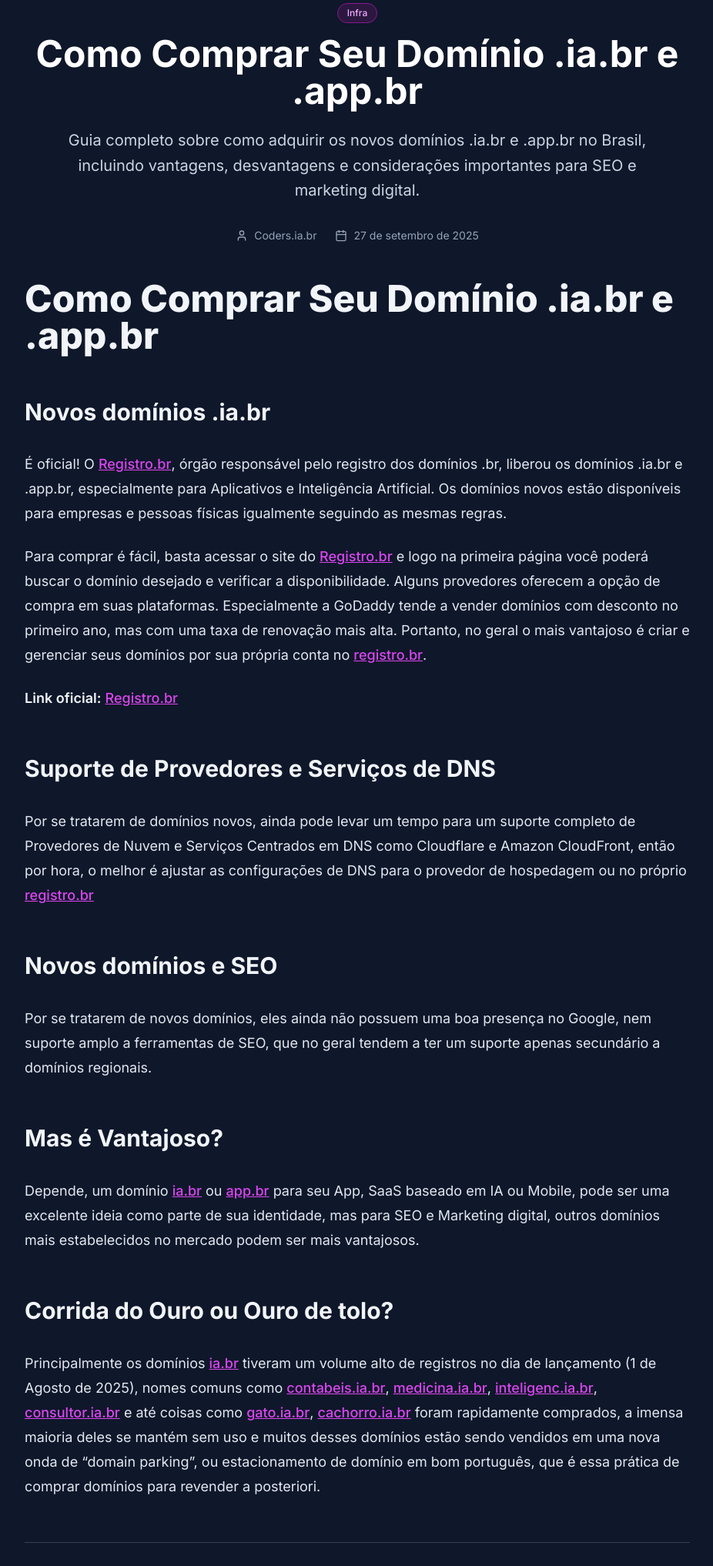
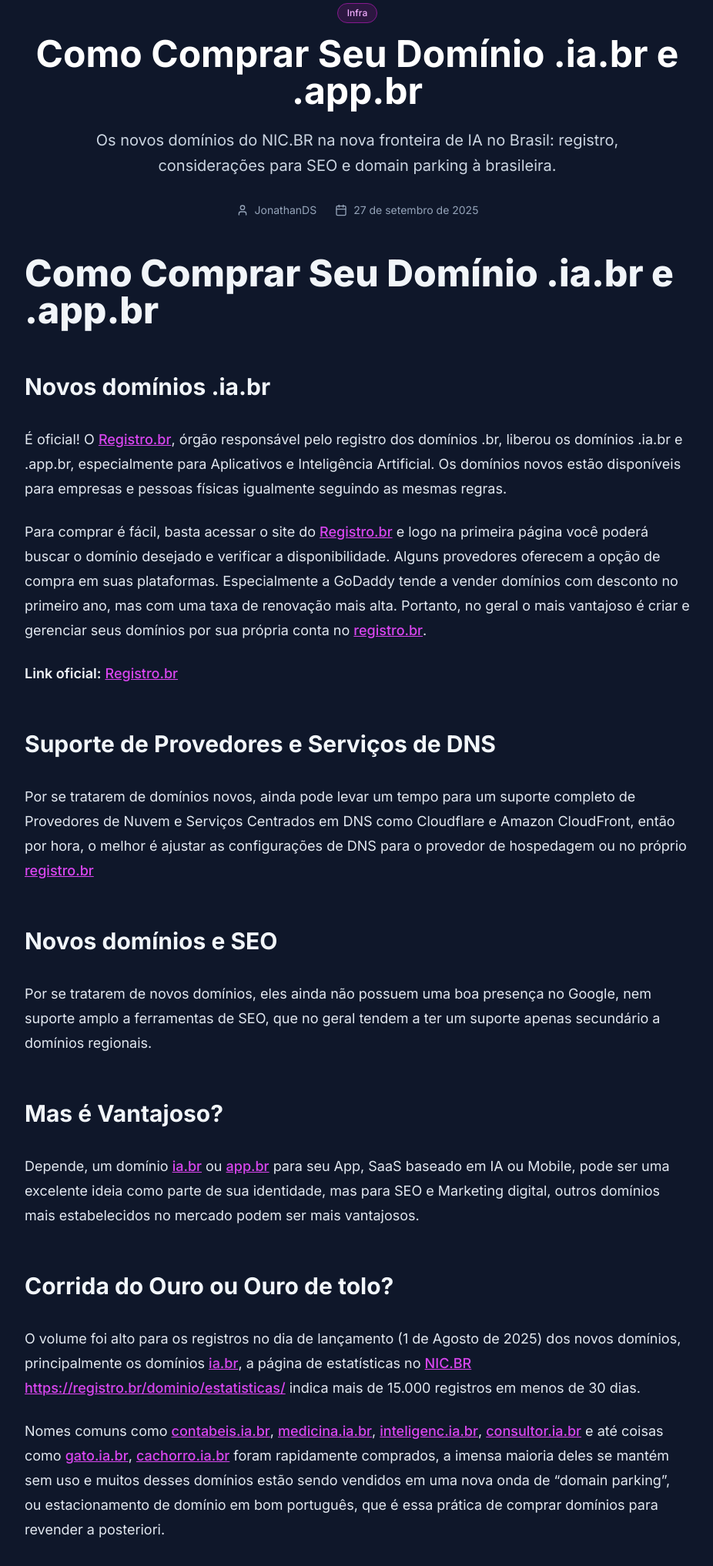
Before and after one commit to jonathands/indie.ia.br, an Astro site in the folder Área de trabalho/Dev/dev_web/coders.ia.br/blog-astro/: page /blog/como-comprar-dominio-ia-br in a window 1280 px wide. Shown: the part 146-2180 px from the top of the page at 77% size, without its empty margins (176-1102 px from the left). Built offline with nearby package versions, Linux system fonts and the light colour scheme; Astro itself is replaced by a stand-in of ours.

Commit message:
Update como-comprar-dominio-ia-br.md

```diff
--- a/Área de trabalho/Dev/dev_web/coders.ia.br/blog-astro/src/content/blog/como-comprar-dominio-ia-br.md
+++ b/Área de trabalho/Dev/dev_web/coders.ia.br/blog-astro/src/content/blog/como-comprar-dominio-ia-br.md
@@ -1,10 +1,10 @@
 ---
 title: "Como Comprar Seu Domínio .ia.br e .app.br"
-description: "Guia completo sobre como adquirir os novos domínios .ia.br e .app.br no Brasil, incluindo vantagens, desvantagens e considerações importantes para SEO e marketing digital."
+description: "Os novos domínios do NIC.BR na nova fronteira de IA no Brasil: registro, considerações para SEO e domain parking à brasileira."
 date: 2025-09-27
 category: "Infra"
 tags: ["domínios", "ia.br", "app.br", "registro.br", "SEO", "marketing digital"]
-author: "Coders.ia.br"
+author: "JonathanDS"
 draft: false
 ---
 
@@ -31,8 +31,9 @@ Depende, um domínio ia.br ou app.br para seu App, SaaS baseado em IA ou Mobile,
 
 ## Corrida do Ouro ou Ouro de tolo?
 
-Principalmente os domínios ia.br tiveram um volume alto de registros no dia de lançamento (1 de Agosto de 2025), nomes comuns como contabeis.ia.br, medicina.ia.br, inteligenc.ia.br, consultor.ia.br e até coisas como gato.ia.br, cachorro.ia.br foram rapidamente comprados, a imensa maioria deles se mantém sem uso e muitos desses domínios estão sendo vendidos em uma nova onda de "domain parking", ou estacionamento de domínio em bom português, que é essa prática de comprar domínios para revender a posteriori.
+O volume foi alto para os registros no dia de lançamento (1 de Agosto de 2025) dos novos domínios, principalmente os domínios ia.br, a página de estatísticas no NIC.BR [https://registro.br/dominio/estatisticas/](https://registro.br/dominio/estatisticas/) indica mais de 15.000 registros em menos de 30 dias.
 
+Nomes comuns como contabeis.ia.br, medicina.ia.br, inteligenc.ia.br, consultor.ia.br e até coisas como gato.ia.br, cachorro.ia.br foram rapidamente comprados, a imensa maioria deles se mantém sem uso e muitos desses domínios estão sendo vendidos em uma nova onda de "domain parking", ou estacionamento de domínio em bom português, que é essa prática de comprar domínios para revender a posteriori.
 
 ---
 *Última atualização: Outubro 2025*
```
